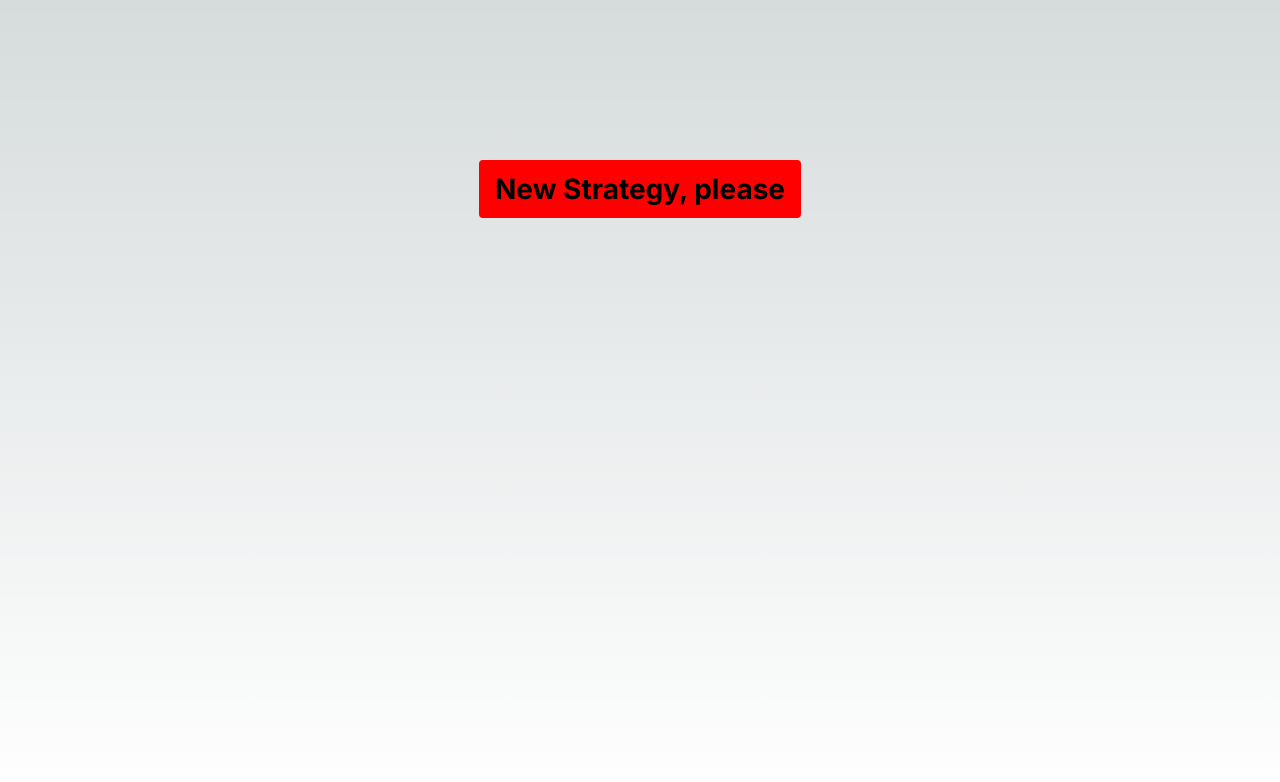
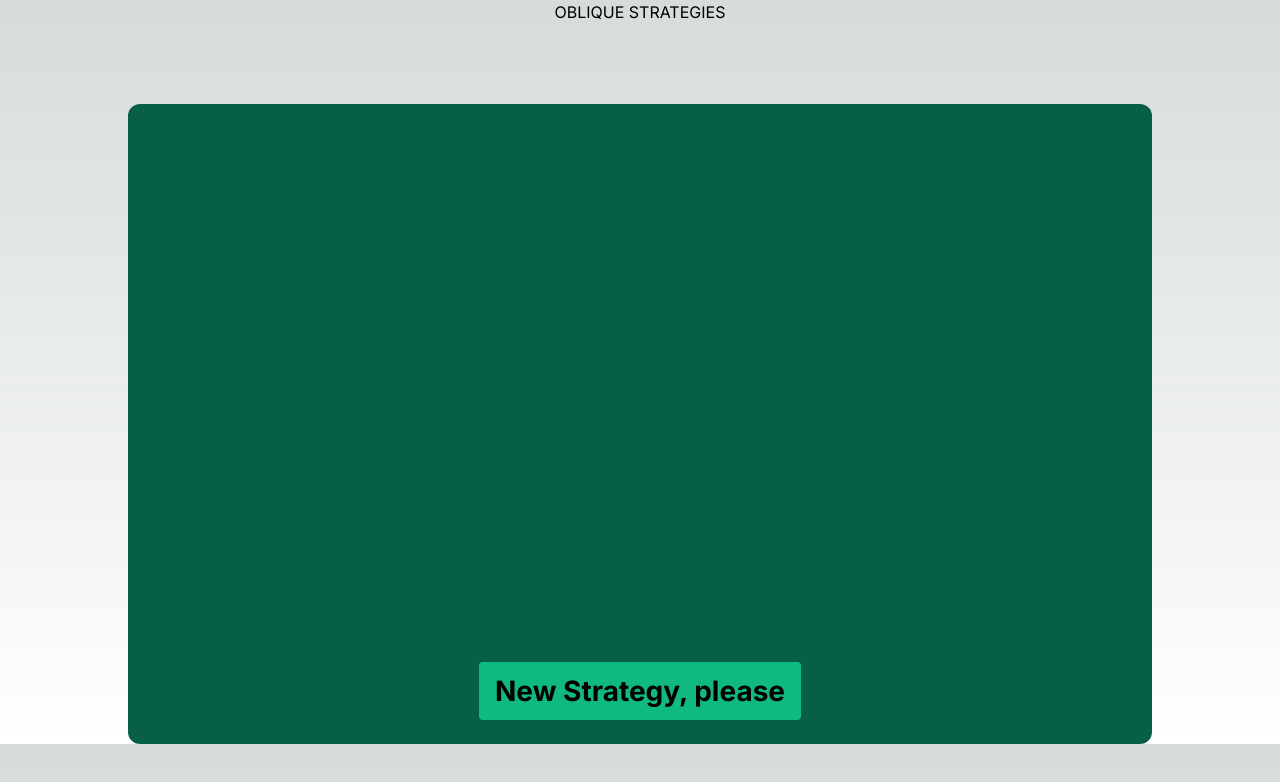
Before and after one commit to CodeTrafficker/oblique-strategies-demo, a Next.js app: page / in a window 1280 px wide. Shown: the top 782 px of the page. Built offline with nearby package versions, Linux system fonts and the light colour scheme.

Commit message:
New scss vars, more layout
Set up variables.scss, and called into page.scss

New Emerald color scheme, set to vars.

h1 title for page, fiddling with tailwind css classes to layout.

```diff
--- a/app/page.scss
+++ b/app/page.scss
@@ -1,5 +1,16 @@
 // page.scss
+@import './app/variables';
 
+.app-container {
+  display: flex;
+  flex-direction: column;
+  justify-content: start;
+  width: 80vw;
+  height: 80vh;
+  margin-top: 10vh;
+  background: $bg-dark;
+  @apply rounded-xl;
+}
 
 #theMessage {
   padding: 10vh 10vw;
@@ -7,14 +18,17 @@
 }
 
 button {
-  background: red;
+  background: $button-bg;
   padding: 3rem;
   font-size: 1.75rem;
+  font-color: $button-text;
+
+  align-self: center;
 
   @apply font-bold py-2 px-4 rounded;
-  transition: all 0.5s ease-out;
+  transition: all 0.25s ease-out;
 
   &:hover {
-    @apply bg-white hover:bg-gray-100 text-gray-800
+    background: $button-hover;
   }
 }
--- a/app/page.tsx
+++ b/app/page.tsx
@@ -39,9 +39,12 @@
 // flex flex-col
 
   return (
-    <div className=" h-screen v-screen text-center">
+    <>
+    <h1 className="text-center">OBLIQUE STRATEGIES</h1>
+    <div className="app-container mx-auto px-5 text-center">
       <p id="theMessage">{theMessage}</p>
-      <button className="primary absolute bottom-20 md:bottom-auto md:relative" onClick={pullObliqueStrategy}>New Strategy, please</button>
+      <button className="primary primary bottom-20 absolute" onClick={pullObliqueStrategy}>New Strategy, please</button>
     </div>
+    </>
   );
 }
--- /dev/null
+++ b/app/variables.scss
@@ -0,0 +1,17 @@
+// color vars
+
+// Site colors - 'Emerald' from UIcolors.app:
+$darkest: #022c22;
+
+$bg-dark: #065f46;
+$bg-mid: #10b981;
+$bg-light: #a7f3d0;
+
+$text-light-on-dark: #d1fae5;
+$text-dark-on-light: #047857;
+
+$button-text: #047857;
+$button-bg: #10b981;
+$button-hover: #022c22;
+
+$lightest: #ecfdf5;
```
